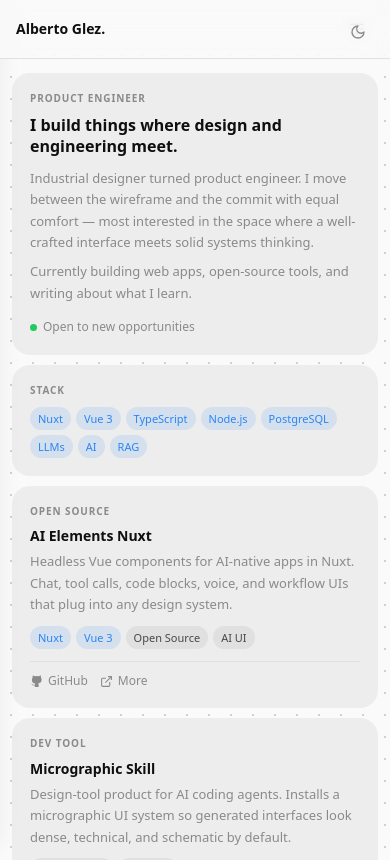
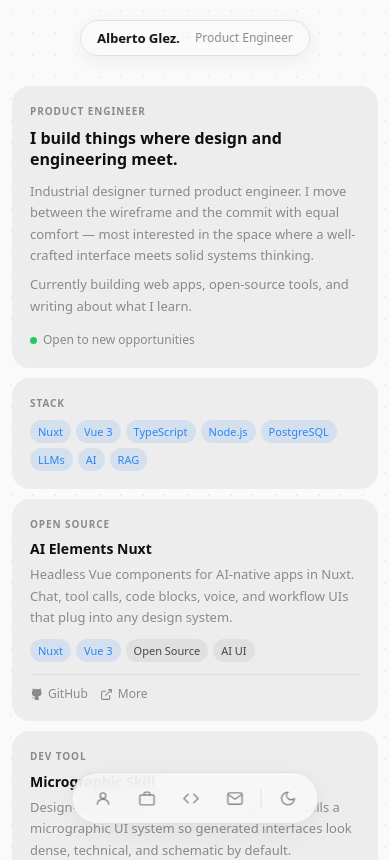
Before and after one commit to albegosu/itsme, a Nuxt app: page / in a window 390 px wide. Shown: the top 860 px of the page. Built offline with nearby package versions, Linux system fonts and the light colour scheme.

Commit message:
fix: fix styles

```diff
--- a/app.vue
+++ b/app.vue
@@ -1,56 +1,42 @@
 <template>
   <div class="layout">
-    <!-- Fixed theme toggle: top-right corner -->
+    <!-- Fixed theme toggle: top-right, desktop only -->
     <ThemeToggle />
 
-    <!-- Mobile header -->
+    <!-- Sidebar: desktop only -->
+    <AppSidebar
+      ref="sidebarRef"
+      :is-mobile-open="false"
+      @close="() => {}"
+    />
+
+    <!-- Mobile floating pill header: name + role, top-center -->
     <header class="mobile-header">
-      <span class="mobile-header__logo">Alberto Glez.</span>
-      <button class="mobile-menu-btn" @click="mobileOpen = true" aria-label="Open menu">
-        <svg width="18" height="18" viewBox="0 0 24 24" fill="none" stroke="currentColor" stroke-width="2">
-          <line x1="3" y1="6" x2="21" y2="6"/><line x1="3" y1="12" x2="21" y2="12"/><line x1="3" y1="18" x2="21" y2="18"/>
-        </svg>
-      </button>
+      <span class="mobile-header__name">Alberto Glez.</span>
+      <span class="mobile-header__sep">·</span>
+      <span class="mobile-header__role">Product Engineer</span>
     </header>
 
-    <!-- Mobile overlay -->
-    <div class="sidebar-overlay" :class="{ open: mobileOpen }" @click="mobileOpen = false" />
-
-    <!-- Sidebar -->
-    <AppSidebar
-      ref="sidebarRef"
-      :is-mobile-open="mobileOpen"
-      @close="mobileOpen = false"
-    />
-
-    <!-- Content: centered in available space -->
+    <!-- Content -->
     <div class="content-wrap" :class="{ 'sidebar-collapsed': sidebarCollapsed }">
       <NuxtPage />
       <AppFooter />
     </div>
+
+    <!-- Mobile pill nav: mobile only -->
+    <MobileNav />
   </div>
 </template>
 
 <script setup lang="ts">
 const { initTheme } = useTheme()
 const sidebarRef = ref<{ isExpanded: Ref<boolean> } | null>(null)
-const mobileOpen = ref(false)
-const isMobile = ref(false)
 
-const sidebarCollapsed = computed(() => {
-  if (isMobile.value) return false
-  return sidebarRef.value ? !sidebarRef.value.isExpanded.value : false
-})
+const sidebarCollapsed = computed(() =>
+  sidebarRef.value ? !sidebarRef.value.isExpanded.value : false
+)
 
 onMounted(() => {
   initTheme()
-  isMobile.value = window.innerWidth <= 640
-
-  const onResize = () => {
-    isMobile.value = window.innerWidth <= 640
-    if (!isMobile.value) mobileOpen.value = false
-  }
-  window.addEventListener('resize', onResize)
-  onUnmounted(() => window.removeEventListener('resize', onResize))
 })
 </script>
--- a/assets/css/main.css
+++ b/assets/css/main.css
@@ -21,7 +21,7 @@
   --sidebar-w-col: 72px;
   --sidebar-offset: 16px;
 
-  --color-dot: hsl(0, 0%, 82%);
+  --color-dot: hsl(0, 0%, 94%);
 
   --t: background-color 0.18s ease, color 0.18s ease, border-color 0.18s ease, box-shadow 0.18s ease;
   --t-sidebar: width 0.28s cubic-bezier(0.4, 0, 0.2, 1);
@@ -439,33 +439,114 @@ button { font-family: inherit; cursor: pointer; border: none; background: none;
 .footer a:hover { color: var(--color-text); }
 .footer__links { display: flex; gap: 14px; }
 
-/* ─── Mobile header ──────────────────────────────────────────────────────── */
+/* ─── Mobile floating pill header ───────────────────────────────────────── */
 .mobile-header {
-  display: none; position: sticky; top: 0; z-index: 300;
+  display: none;
+  position: fixed;
+  top: 20px;
+  top: calc(20px + env(safe-area-inset-top));
+  left: 50%;
+  transform: translateX(-50%);
+  z-index: 300;
+  height: 36px;
+  padding: 0 16px;
+  gap: 6px;
+  white-space: nowrap;
+
   background: var(--color-bg-glass);
-  backdrop-filter: blur(12px); -webkit-backdrop-filter: blur(12px);
-  border-bottom: 1px solid var(--color-border);
-  padding: 12px 16px;
-  align-items: center; justify-content: space-between;
+  backdrop-filter: blur(14px);
+  -webkit-backdrop-filter: blur(14px);
+  border: 1px solid var(--color-border);
+  border-radius: 9999px;
+  box-shadow: 0 4px 20px var(--color-shadow);
+
+  align-items: center;
   transition: var(--t);
 }
-.mobile-header__logo { font-size: 14px; font-weight: 600; }
-.mobile-menu-btn {
-  width: 34px; height: 34px;
-  display: flex; align-items: center; justify-content: center;
-  color: var(--color-text); border-radius: 8px;
-  transition: background-color 0.12s ease;
+
+.mobile-header__name {
+  font-size: 13px;
+  font-weight: 600;
+  color: var(--color-text);
 }
-.mobile-menu-btn:hover { background: var(--color-card); }
 
-.sidebar-overlay {
-  display: none; position: fixed; inset: 0;
-  background: rgba(0, 0, 0, 0.35); z-index: 199;
-  backdrop-filter: blur(2px);
+.mobile-header__sep {
+  font-size: 12px;
+  color: var(--color-border);
+}
+
+.mobile-header__role {
+  font-size: 12px;
+  font-weight: 400;
+  color: var(--color-grey);
+}
+
+/* ─── Mobile pill nav ────────────────────────────────────────────────────── */
+.mobile-nav {
+  display: none;
+  position: fixed;
+  bottom: 20px;
+  bottom: calc(20px + env(safe-area-inset-bottom));
+  left: 50%;
+  transform: translateX(-50%);
+  z-index: 300;
+
+  height: 52px;
+  padding: 0 8px;
+  gap: 0;
+
+  background: var(--color-bg-glass);
+  backdrop-filter: blur(14px);
+  -webkit-backdrop-filter: blur(14px);
+  border: 1px solid var(--color-border);
+  border-radius: 9999px;
+  box-shadow: 0 8px 32px var(--color-shadow);
+
+  align-items: center;
+  justify-content: center;
+  transition: var(--t);
+}
+
+.mobile-nav__item {
+  width: 44px;
+  height: 44px;
+  border-radius: 9999px;
+  display: flex;
+  align-items: center;
+  justify-content: center;
+  line-height: 0;        /* kill baseline offset */
+  color: var(--color-grey);
+  transition: background-color 0.12s ease, color 0.12s ease;
+  cursor: pointer;
+  border: none;
+  background: none;
+  font-family: inherit;
+  -webkit-tap-highlight-color: transparent;
+  flex-shrink: 0;
+}
+
+.mobile-nav__item svg {
+  display: block;        /* remove inline gap */
+}
+
+.mobile-nav__item:active {
+  background: var(--color-card);
+  color: var(--color-text);
+}
+
+.mobile-nav__sep {
+  width: 1px;
+  height: 18px;
+  background: var(--color-border);
+  margin: 0 4px;
+  flex-shrink: 0;
+  transition: var(--t);
 }
 
 /* ─── Responsive ─────────────────────────────────────────────────────────── */
-@media (max-width: 860px) {
+/* 1100px accounts for sidebar (240px) + useful content area (~860px) */
+@media (max-width: 1100px) {
+  .page-main { max-width: 60%; }
   .cards-grid { grid-template-columns: repeat(2, 1fr); }
   .card--span3 { grid-column: span 2; }
   .section-label { grid-column: span 2; }
@@ -473,33 +554,34 @@ button { font-family: inherit; cursor: pointer; border: none; background: none;
 
 @media (max-width: 640px) {
   :root { --gap: 10px; }
+  .page-main { max-width: 100%; }
 
-  /* On mobile sidebar slides in/out (full width, not collapsed) */
-  .sidebar {
-    top: 0; left: 0; height: 100vh;
-    border-radius: 0 var(--radius-sidebar) var(--radius-sidebar) 0;
-    width: 240px;
-    transform: translateX(-100%);
-    transition: transform 0.28s cubic-bezier(0.4, 0, 0.2, 1), var(--t);
-  }
-  .sidebar.mobile-open { transform: translateX(0); width: 240px; align-items: flex-start; }
+  /* Sidebar hidden entirely on mobile — pill nav takes over */
+  .sidebar { display: none; }
 
-  /* Reset collapsed state on mobile */
-  .sidebar.collapsed { width: 240px; align-items: flex-start; }
-  .sidebar.collapsed .sidebar__text-group { opacity: 1; max-height: 80px; margin-bottom: 12px; pointer-events: auto; }
-  .sidebar.collapsed .sidebar__nav-link { justify-content: flex-start; padding: 6px 8px; width: 100%; }
-  .sidebar.collapsed .nav-label { display: block; }
-  .sidebar.collapsed .sidebar__socials { flex-direction: row; }
-  .sidebar.collapsed .sidebar__bottom { justify-content: flex-end; }
-  .sidebar.collapsed .sidebar__header { flex-direction: row; justify-content: space-between; }
-
-  .sidebar-overlay.open { display: block; }
-  .mobile-header { display: flex; }
+  /* Theme toggle hidden on mobile — pill nav has it */
+  .theme-toggle-fixed { display: none; }
 
   .content-wrap,
   .content-wrap.sidebar-collapsed { margin-left: 0; }
 
-  .page-main { padding: 14px 12px 0; }
+  /* Extra bottom padding so content clears the pill */
+  .page-main {
+    padding: 14px 12px 0;
+  }
+
+  .content-wrap {
+    padding-bottom: calc(88px + env(safe-area-inset-bottom));
+  }
+
+  .mobile-nav { display: flex; }
+  .mobile-header { display: flex; }
+
+  /* Push content below top pill and above bottom pill */
+  .content-wrap {
+    padding-top: calc(72px + env(safe-area-inset-top));
+  }
+
   .cards-grid { grid-template-columns: 1fr; gap: 10px; }
   .card--span2, .card--span3 { grid-column: span 1; }
   .section-label { grid-column: span 1; }
--- /dev/null
+++ b/components/MobileNav.vue
@@ -0,0 +1,58 @@
+<template>
+  <nav class="mobile-nav" aria-label="Mobile navigation">
+    <a
+      v-for="l in navLinks"
+      :key="l.href"
+      :href="l.href"
+      class="mobile-nav__item"
+      :aria-label="l.label"
+    >
+      <span v-html="l.icon" />
+    </a>
+
+    <div class="mobile-nav__sep" />
+
+    <button
+      class="mobile-nav__item"
+      @click="toggleTheme"
+      :aria-label="isDark ? 'Switch to light mode' : 'Switch to dark mode'"
+    >
+      <!-- Sun -->
+      <svg v-if="isDark" width="17" height="17" viewBox="0 0 24 24" fill="none" stroke="currentColor" stroke-width="2" stroke-linecap="round" stroke-linejoin="round">
+        <circle cx="12" cy="12" r="4"/>
+        <path d="M12 2v2M12 20v2M4.93 4.93l1.41 1.41M17.66 17.66l1.41 1.41M2 12h2M20 12h2M6.34 17.66l-1.41 1.41M19.07 4.93l-1.41 1.41"/>
+      </svg>
+      <!-- Moon -->
+      <svg v-else width="17" height="17" viewBox="0 0 24 24" fill="none" stroke="currentColor" stroke-width="2" stroke-linecap="round" stroke-linejoin="round">
+        <path d="M12 3a6 6 0 0 0 9 9 9 9 0 1 1-9-9Z"/>
+      </svg>
+    </button>
+  </nav>
+</template>
+
+<script setup lang="ts">
+const { isDark, toggleTheme } = useTheme()
+
+const navLinks = [
+  {
+    href: '#about',
+    label: 'About',
+    icon: `<svg width="17" height="17" viewBox="0 0 24 24" fill="none" stroke="currentColor" stroke-width="2" stroke-linecap="round" stroke-linejoin="round"><circle cx="12" cy="8" r="4"/><path d="M4 20c0-4 3.6-7 8-7s8 3 8 7"/></svg>`,
+  },
+  {
+    href: '#work',
+    label: 'Work',
+    icon: `<svg width="17" height="17" viewBox="0 0 24 24" fill="none" stroke="currentColor" stroke-width="2" stroke-linecap="round" stroke-linejoin="round"><rect x="2" y="7" width="20" height="14" rx="2"/><path d="M16 7V5a2 2 0 0 0-2-2h-4a2 2 0 0 0-2 2v2"/></svg>`,
+  },
+  {
+    href: '#projects',
+    label: 'Projects',
+    icon: `<svg width="17" height="17" viewBox="0 0 24 24" fill="none" stroke="currentColor" stroke-width="2" stroke-linecap="round" stroke-linejoin="round"><polyline points="16 18 22 12 16 6"/><polyline points="8 6 2 12 8 18"/></svg>`,
+  },
+  {
+    href: '#contact',
+    label: 'Contact',
+    icon: `<svg width="17" height="17" viewBox="0 0 24 24" fill="none" stroke="currentColor" stroke-width="2" stroke-linecap="round" stroke-linejoin="round"><path d="M4 4h16c1.1 0 2 .9 2 2v12c0 1.1-.9 2-2 2H4c-1.1 0-2-.9-2-2V6c0-1.1.9-2 2-2z"/><polyline points="22,6 12,13 2,6"/></svg>`,
+  },
+]
+</script>
--- a/components/ThemeToggle.vue
+++ b/components/ThemeToggle.vue
@@ -41,4 +41,10 @@ const { isDark, toggleTheme } = useTheme()
   background-color: var(--color-card);
   color: var(--color-text);
 }
+
+@media (max-width: 640px) {
+  .theme-toggle-fixed {
+    display: none;
+  }
+}
 </style>
--- a/nuxt.config.ts
+++ b/nuxt.config.ts
@@ -21,7 +21,7 @@ export default defineNuxtConfig({
       title: 'Alberto Glez — Product Engineer',
       meta: [
         { charset: 'utf-8' },
-        { name: 'viewport', content: 'width=device-width, initial-scale=1' },
+        { name: 'viewport', content: 'width=device-width, initial-scale=1, viewport-fit=cover' },
         {
           name: 'description',
           content:
```
